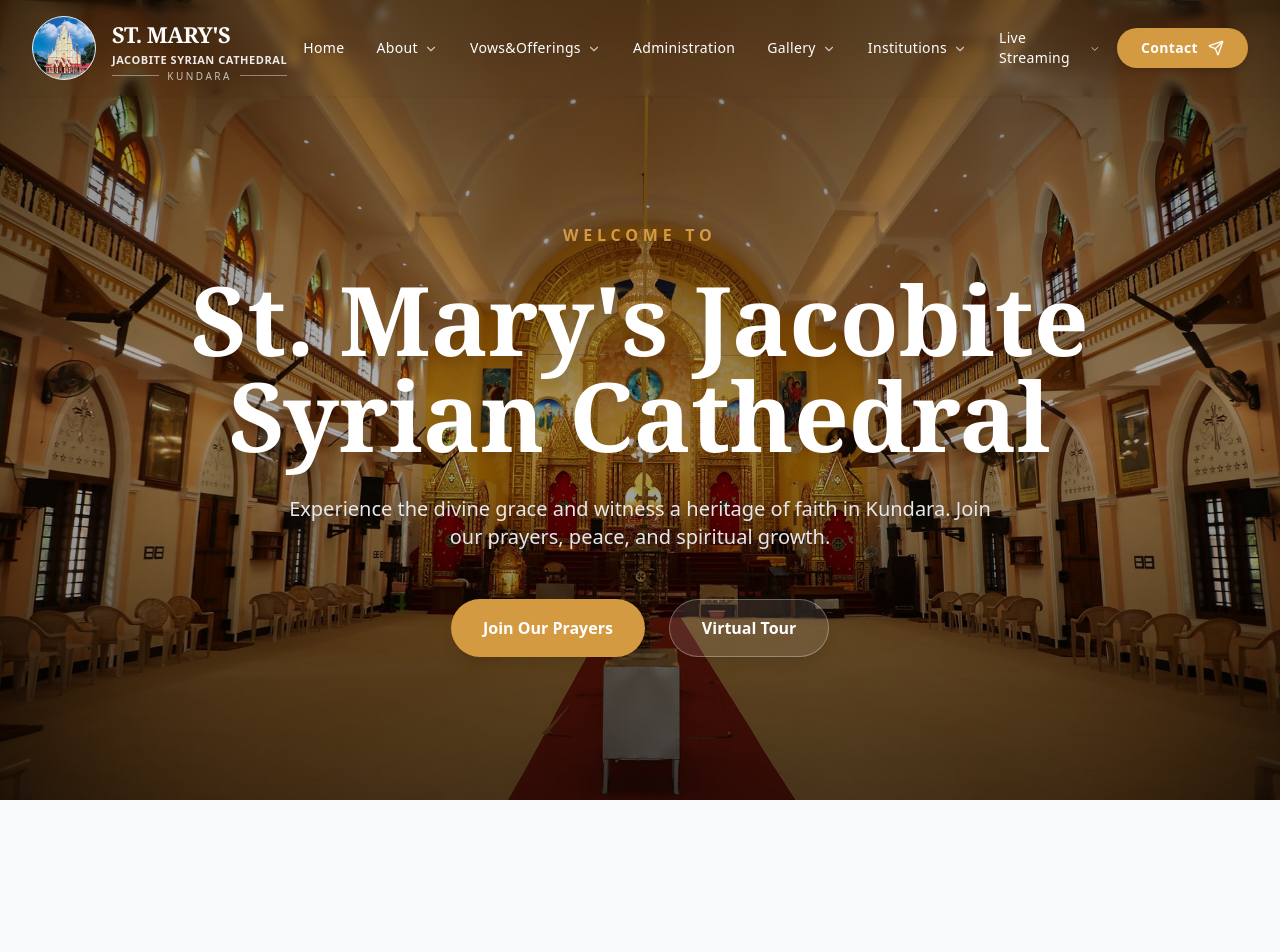
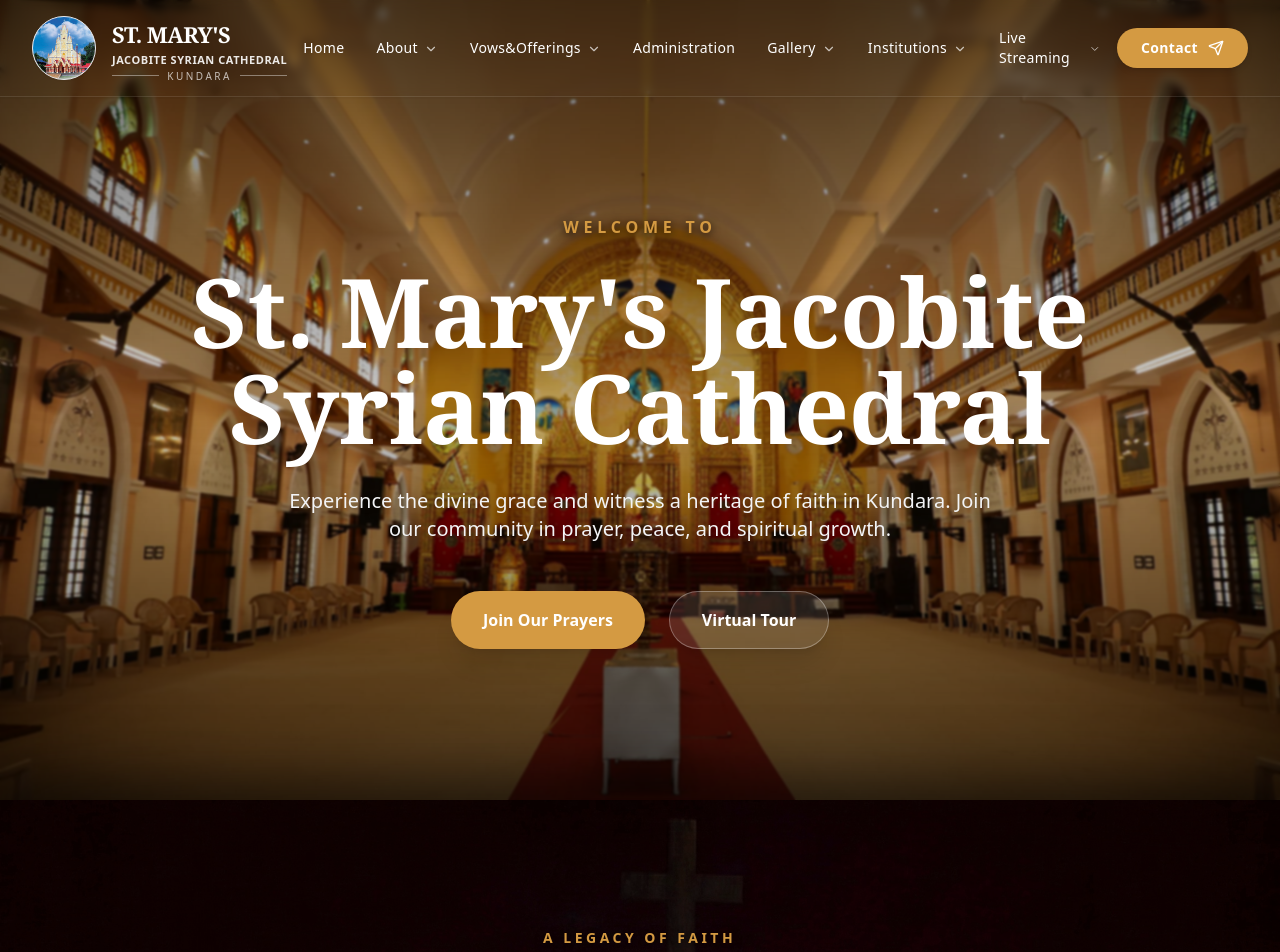
Before and after one commit to alanreji2004/stmarysjsckundara, a React (Vite) app: page / in a window 1280 px wide. Shown: the top 952 px of the page. Before the commit the page ends 800 px from the top, so only its background shows below. Built offline with nearby package versions, Linux system fonts and the light colour scheme; no server answers.

Commit message:
animation to second page

```diff
--- a/src/components/Navbar.jsx
+++ b/src/components/Navbar.jsx
@@ -14,7 +14,7 @@
   const [isOpen, setIsOpen] = useState(false);
 
   return (
-    <nav className="fixed w-full top-0 z-50  backdrop-blur-sm shadow-sm">
+    <nav className="absolute w-full top-0 z-50 backdrop-blur-sm shadow-sm border-b border-white/10">
       <div className="max-w-7xl mx-auto px-4 sm:px-6 lg:px-8">
         <div className="flex items-center justify-between h-20 md:h-24">
           <Link to="/" className="flex items-center gap-3 sm:gap-4 shrink-0">
--- a/src/pages/Home.jsx
+++ b/src/pages/Home.jsx
@@ -1,41 +1,159 @@
-import React from 'react';
+import React, { useEffect, useRef, useState } from 'react';
 import Navbar from '../components/Navbar';
 import bgImage from '../assets/background.webp';
+import sunorImage from '../assets/sunoro.webp';
+
+const RevealOnScroll = ({ children, delay = 0, type = 'slideUp', className = '' }) => {
+  const ref = useRef(null);
+
+  useEffect(() => {
+    if (!ref.current) return;
+
+    // Define classes directly inside so they are parsed by Tailwind
+    const animations = {
+      slideUp: {
+        visible: ['translate-y-0', 'opacity-100', 'scale-100', 'blur-0'],
+        hidden: ['translate-y-16', 'opacity-0', 'scale-95', 'blur-[2px]']
+      },
+      zoomIn: {
+        visible: ['scale-100', 'opacity-100', 'blur-0'],
+        hidden: ['scale-90', 'opacity-0', 'blur-[4px]']
+      },
+      fade: {
+        visible: ['opacity-100', 'blur-0'],
+        hidden: ['opacity-0', 'blur-[4px]']
+      }
+    };
+
+    const anim = animations[type] || animations.slideUp;
+
+    // Apply initial hidden state
+    ref.current.classList.add(...anim.hidden);
+
+    const observer = new IntersectionObserver(
+      ([entry]) => {
+        if (!ref.current) return;
+        if (entry.isIntersecting) {
+          ref.current.classList.remove(...anim.hidden);
+          ref.current.classList.add(...anim.visible);
+          ref.current.style.transitionDelay = `${delay}ms`;
+        } else {
+          ref.current.classList.remove(...anim.visible);
+          ref.current.classList.add(...anim.hidden);
+          ref.current.style.transitionDelay = '0ms';
+        }
+      },
+      { threshold: 0.1, rootMargin: '0px 0px -50px 0px' }
+    );
+
+    observer.observe(ref.current);
+
+    return () => {
+      observer.disconnect();
+    };
+  }, [type, delay]);
+
+  return (
+    <div
+      ref={ref}
+      style={{ willChange: 'transform, opacity, filter' }}
+      className={`transition-all duration-[1000ms] ease-[cubic-bezier(0.22,1,0.36,1)] transform ${className}`}
+    >
+      {children}
+    </div>
+  );
+};
 
 const Home = () => {
   return (
-    <div className="min-h-screen bg-gray-50 flex flex-col relative w-full overflow-x-hidden">
+    <div className="bg-gray-900 flex flex-col w-full overflow-x-hidden selection:bg-[#d49a42]/30 selection:text-white">
       <Navbar />
-      <main className="flex-grow flex items-center justify-center min-h-screen relative w-full pt-20">
-        <div className="absolute inset-0 z-0 bg-gray-900">
+
+      <main className="flex flex-col w-full relative">
+
+        {/* --- Hero Section --- */}
+        <section className="relative flex items-center justify-center min-h-screen w-full pt-16">
           <div
-            className="absolute inset-0 bg-cover bg-center bg-no-repeat"
-            style={{
-              backgroundImage: `url(${bgImage})`
-            }}
+            className="absolute inset-0 z-0 bg-cover bg-center bg-no-repeat bg-fixed"
+            style={{ backgroundImage: `url(${bgImage})` }}
           />
-          <div className="absolute inset-0 bg-gradient-to-b from-black/50 via-black/30 to-black/60" />
-        </div>
+          {/* Subtle gradient to ensure navbar and text are readable without making the image dark */}
+          <div className="absolute inset-0 z-0 bg-gradient-to-b from-black/60 via-black/20 to-black/60 backdrop-blur-[1px]" />
+
           <div className="relative z-10 text-center px-4 sm:px-6 w-full max-w-7xl mx-auto flex flex-col items-center">
-          <span className="text-[#d49a42] font-semibold tracking-[0.3em] uppercase text-xs sm:text-sm md:text-base mb-4 sm:mb-6 animate-fade-in lg:mt-0 mt-8" style={{ animationDelay: '0.1s', opacity: 0 }}>
+
+            <RevealOnScroll delay={100} type="slideUp" className="w-full">
+              <span className="text-[#d49a42] font-bold tracking-[0.3em] uppercase text-xs sm:text-sm md:text-base mb-4 sm:mb-6 inline-block drop-shadow-[0_2px_4px_rgba(0,0,0,0.8)] lg:mt-0 mt-8">
                 Welcome to
               </span>
-          <h1 className="text-4xl sm:text-5xl md:text-6xl lg:text-7xl xl:text-8xl font-bold font-serif text-white mb-6 sm:mb-8 leading-[1.1] drop-shadow-xl px-2 animate-fade-in" style={{ animationDelay: '0.2s', opacity: 0 }}>
+            </RevealOnScroll>
+
+            <RevealOnScroll delay={250} type="zoomIn" className="w-full">
+              <h1 className="text-4xl sm:text-5xl md:text-6xl lg:text-7xl xl:text-8xl font-bold font-serif text-white mb-6 sm:mb-8 leading-[1.1] drop-shadow-2xl px-2">
                 St. Mary's Jacobite
                 <br className="hidden sm:block" /> Syrian Cathedral
               </h1>
-          <p className="text-base sm:text-lg md:text-xl text-gray-200 mb-8 sm:mb-12 max-w-xl md:max-w-2xl lg:max-w-3xl mx-auto font-light leading-relaxed drop-shadow-md px-4 animate-fade-in" style={{ animationDelay: '0.3s', opacity: 0 }}>
-            Experience the divine grace and witness a heritage of faith in Kundara. Join our prayers, peace, and spiritual growth.
+            </RevealOnScroll>
+
+            <RevealOnScroll delay={400} type="slideUp" className="w-full">
+              <p className="text-base sm:text-lg md:text-xl text-gray-100 mb-8 sm:mb-12 max-w-xl md:max-w-2xl lg:max-w-3xl mx-auto font-light leading-relaxed drop-shadow-xl px-4">
+                Experience the divine grace and witness a heritage of faith in Kundara. Join our community in prayer, peace, and spiritual growth.
               </p>
-          <div className="flex flex-col sm:flex-row gap-4 sm:gap-6 w-full sm:w-auto px-4 sm:px-0 animate-fade-in" style={{ animationDelay: '0.4s', opacity: 0 }}>
-            <button className="bg-[#d49a42] text-white px-8 py-3.5 sm:py-4 rounded-full font-semibold hover:bg-[#c38a36] hover:-translate-y-1 transition-all shadow-lg flex items-center justify-center text-sm sm:text-base outline-none ring-offset-2 ring-offset-gray-900 focus:ring-2 focus:ring-[#d49a42]">
+            </RevealOnScroll>
+
+            <RevealOnScroll delay={550} type="fade" className="flex flex-col sm:flex-row gap-4 sm:gap-6 w-full sm:w-auto px-4 sm:px-0 justify-center">
+              <button className="bg-[#d49a42] text-white px-8 py-3.5 sm:py-4 rounded-full font-semibold hover:bg-[#c38a36] hover:-translate-y-1 transition-all shadow-xl flex items-center justify-center text-sm sm:text-base outline-none ring-offset-2 ring-offset-gray-900 focus:ring-2 focus:ring-[#d49a42]">
                 Join Our Prayers
               </button>
-            <button className="bg-white/10 backdrop-blur-md text-white border border-white/30 px-8 py-3.5 sm:py-4 rounded-full font-semibold hover:bg-white/20 hover:-translate-y-1 transition-all shadow-lg flex items-center justify-center text-sm sm:text-base outline-none ring-offset-2 ring-offset-gray-900 focus:ring-2 focus:ring-white">
+              <button className="bg-white/10 backdrop-blur-md text-white border border-white/30 px-8 py-3.5 sm:py-4 rounded-full font-semibold hover:bg-white/30 hover:-translate-y-1 transition-all shadow-xl flex items-center justify-center text-sm sm:text-base outline-none ring-offset-2 ring-offset-gray-900 focus:ring-2 focus:ring-white">
                 Virtual Tour
               </button>
+            </RevealOnScroll>
+          </div>
+        </section>
+
+        {/* --- About Section --- */}
+        <section className="relative flex items-center justify-center min-h-screen w-full py-24 sm:py-32 shadow-[0_-20px_50px_rgba(0,0,0,0.5)] z-20">
+          <div
+            className="absolute inset-0 z-0 bg-cover bg-center bg-no-repeat bg-fixed"
+            style={{ backgroundImage: `url(${sunorImage})` }}
+          />
+          {/* Much lighter transparent overlay to reveal the natural beauty of the background image */}
+          <div className="absolute inset-0 z-0 bg-black/30" />
+
+          {/* Frosted glass content container for high contrast independent of the background */}
+          <div className="relative z-10 w-full max-w-5xl mx-auto flex flex-col items-center px-4 sm:px-6">
+
+            <div className="flex flex-col items-center justify-center mb-12 sm:mb-16">
+              <RevealOnScroll delay={100} type="slideUp">
+                <span className="text-[#d49a42] font-bold tracking-[0.25em] uppercase text-xs sm:text-sm mb-4 block text-center drop-shadow-[0_2px_4px_rgba(0,0,0,0.8)]">
+                  A Legacy of Faith
+                </span>
+              </RevealOnScroll>
+
+              <RevealOnScroll delay={300} type="zoomIn">
+                <h2 className="text-5xl md:text-6xl lg:text-7xl font-bold font-serif text-white relative flex flex-col items-center drop-shadow-[0_4px_8px_rgba(0,0,0,0.5)]">
+                  <span className="mb-2">About</span>
+                  <div className="w-20 h-1.5 bg-[#d49a42] rounded-full shadow-[0_2px_4px_rgba(0,0,0,0.5)] transform origin-center"></div>
+                </h2>
+              </RevealOnScroll>
+            </div>
+
+            <RevealOnScroll delay={500} type="slideUp" className="w-full">
+              <div className="w-full relative group">
+                <div className="absolute inset-0 bg-gradient-to-br from-white/10 to-transparent rounded-3xl blur-md group-hover:blur-xl transition-all duration-700"></div>
+                <div className="relative bg-black/40 backdrop-blur-lg border border-white/10 rounded-3xl p-8 sm:p-12 md:p-16 shadow-[0_20px_60px_rgba(0,0,0,0.4)] group-hover:border-white/20 hover:bg-black/50 transition-all duration-500">
+                  <p className="text-gray-100 text-lg sm:text-xl md:text-2xl font-light leading-[1.9] sm:leading-[2] text-center drop-shadow-md text-balance">
+                    <span className="text-4xl sm:text-5xl text-[#d49a42] font-serif leading-none mr-2 align-top opacity-60"></span>
+                    St. Mary's Jacobite Syrian Cathedral in Kundara stands as a prominent spiritual and historical landmark in the Kollam district of Kerala, tracing its roots back to its establishment in 1871. As a major center for the Jacobite Syrian Christian community, the cathedral is renowned for its striking architecture and its deep-seated traditions, most notably the celebration of the Nativity of St. Mary every September which draws faithful from across the region. Over the decades, it has grown from a local parish into a majestic cathedral, serving as a pillar of the Kollam Diocese and maintaining a vibrant presence through its various shrines and community outreach.
+                    <span className="text-4xl sm:text-5xl text-[#d49a42] font-serif leading-none ml-2 align-bottom opacity-60"></span>
+                  </p>
                 </div>
               </div>
+            </RevealOnScroll>
+
+          </div>
+        </section>
       </main>
     </div>
   );
```
Also changed, not shown: src/assets/sunoro.webp (added). Lines whose indentation alone changed are shown as unchanged.
